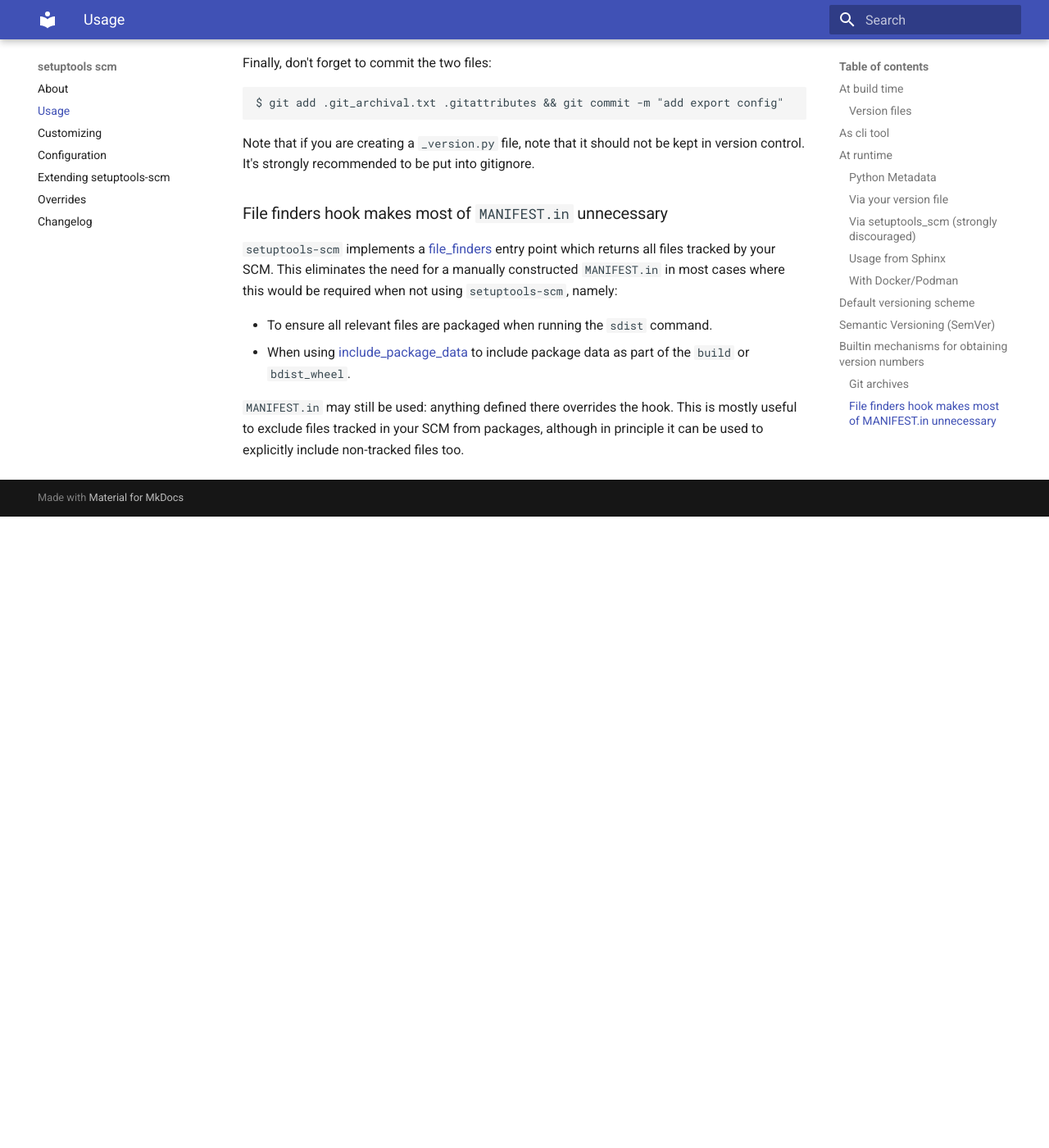
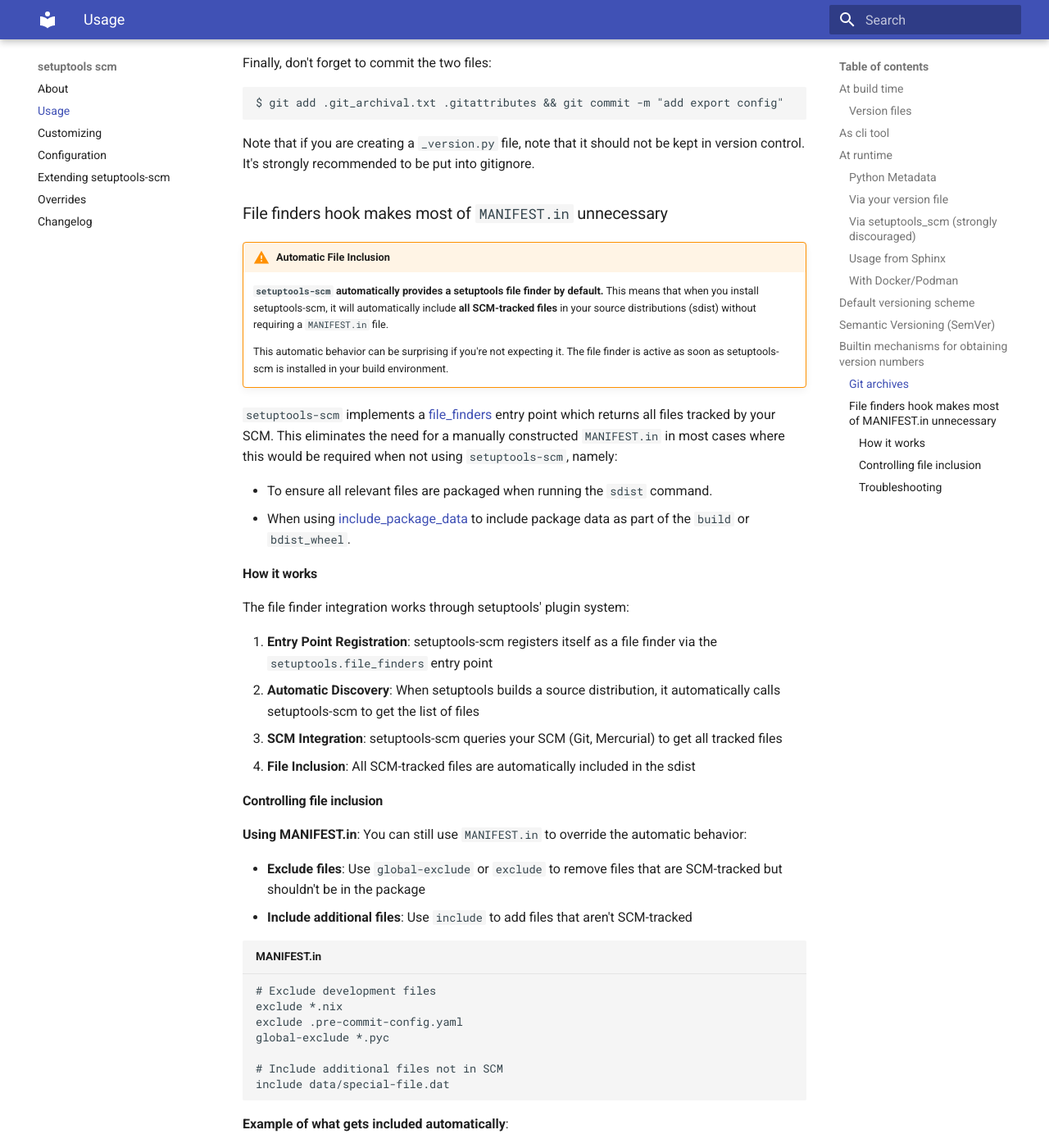
Before and after one commit to pypa/setuptools-scm, an MkDocs documentation site: the page built from docs/usage.md, in a window 1280 px wide and 1400 px high, scrolled down 5592 px. Shown: the whole window at 82% size. Built offline with MkDocs 1.6.1 and Material for MkDocs 9.7.7, drawn with Linux system fonts in a browser that asks for light colours; before the commit the page ends 6222 px from its top, so only the background shows below that; some of the changed text lies outside the part shown.

Commit message:
fix #1115: explicitly document file finder behaviour

````diff
--- a/docs/usage.md
+++ b/docs/usage.md
@@ -285,6 +285,12 @@
 
 ### File finders hook makes most of `MANIFEST.in` unnecessary
 
+!!! warning "Automatic File Inclusion"
+
+    **`setuptools-scm` automatically provides a setuptools file finder by default.** This means that when you install setuptools-scm, it will automatically include **all SCM-tracked files** in your source distributions (sdist) without requiring a `MANIFEST.in` file.
+
+    This automatic behavior can be surprising if you're not expecting it. The file finder is active as soon as setuptools-scm is installed in your build environment.
+
 `setuptools-scm` implements a [file_finders] entry point
 which returns all files tracked by your SCM.
 This eliminates the need for a manually constructed `MANIFEST.in` in most cases where this
@@ -293,6 +299,63 @@
 * To ensure all relevant files are packaged when running the `sdist` command.
   * When using [include_package_data] to include package data as part of the `build` or `bdist_wheel`.
 
+#### How it works
+
+The file finder integration works through setuptools' plugin system:
+
+1. **Entry Point Registration**: setuptools-scm registers itself as a file finder via the `setuptools.file_finders` entry point
+2. **Automatic Discovery**: When setuptools builds a source distribution, it automatically calls setuptools-scm to get the list of files
+3. **SCM Integration**: setuptools-scm queries your SCM (Git, Mercurial) to get all tracked files
+4. **File Inclusion**: All SCM-tracked files are automatically included in the sdist
+
+#### Controlling file inclusion
+
+**Using MANIFEST.in**: You can still use `MANIFEST.in` to override the automatic behavior:
+
+- **Exclude files**: Use `global-exclude` or `exclude` to remove files that are SCM-tracked but shouldn't be in the package
+- **Include additional files**: Use `include` to add files that aren't SCM-tracked
+
+```text title="MANIFEST.in"
+# Exclude development files
+exclude *.nix
+exclude .pre-commit-config.yaml
+global-exclude *.pyc
+
+# Include additional files not in SCM
+include data/special-file.dat
+```
+
+**Example of what gets included automatically**:
+
+- All files tracked by Git/Mercurial in your repository
+- Includes source code, data files, documentation, etc.
+- Excludes untracked files and files ignored by your SCM
+
+#### Troubleshooting
+
+**Too many files in your sdist?**
+
+1. Check what's being included: `python -m setuptools_scm ls`
+2. Use `MANIFEST.in` to exclude unwanted files:
+   ```text
+   exclude development-file.txt
+   global-exclude *.log
+   prune unnecessary-directory/
+   ```
+
+**Files missing from your sdist?**
+
+1. Ensure files are tracked by your SCM: `git add` or `hg add`
+2. For non-SCM files, add them via `MANIFEST.in`:
+   ```text
+   include important-file.txt
+   recursive-include data *.json
+   ```
+
+**Disable automatic file finding** (not recommended):
+
+If you need to completely disable setuptools-scm's file finder (not recommended), you would need to uninstall setuptools-scm from your build environment and handle versioning differently.
+
 `MANIFEST.in` may still be used: anything defined there overrides the hook.
 This is mostly useful to exclude files tracked in your SCM from packages,
 although in principle it can be used to explicitly include non-tracked files too.
````
Also changed, not shown: CHANGELOG.md (+1 -0 lines), README.md (+2 -0 lines), docs/config.md (+60 -0 lines), docs/index.md (+10 -0 lines).
